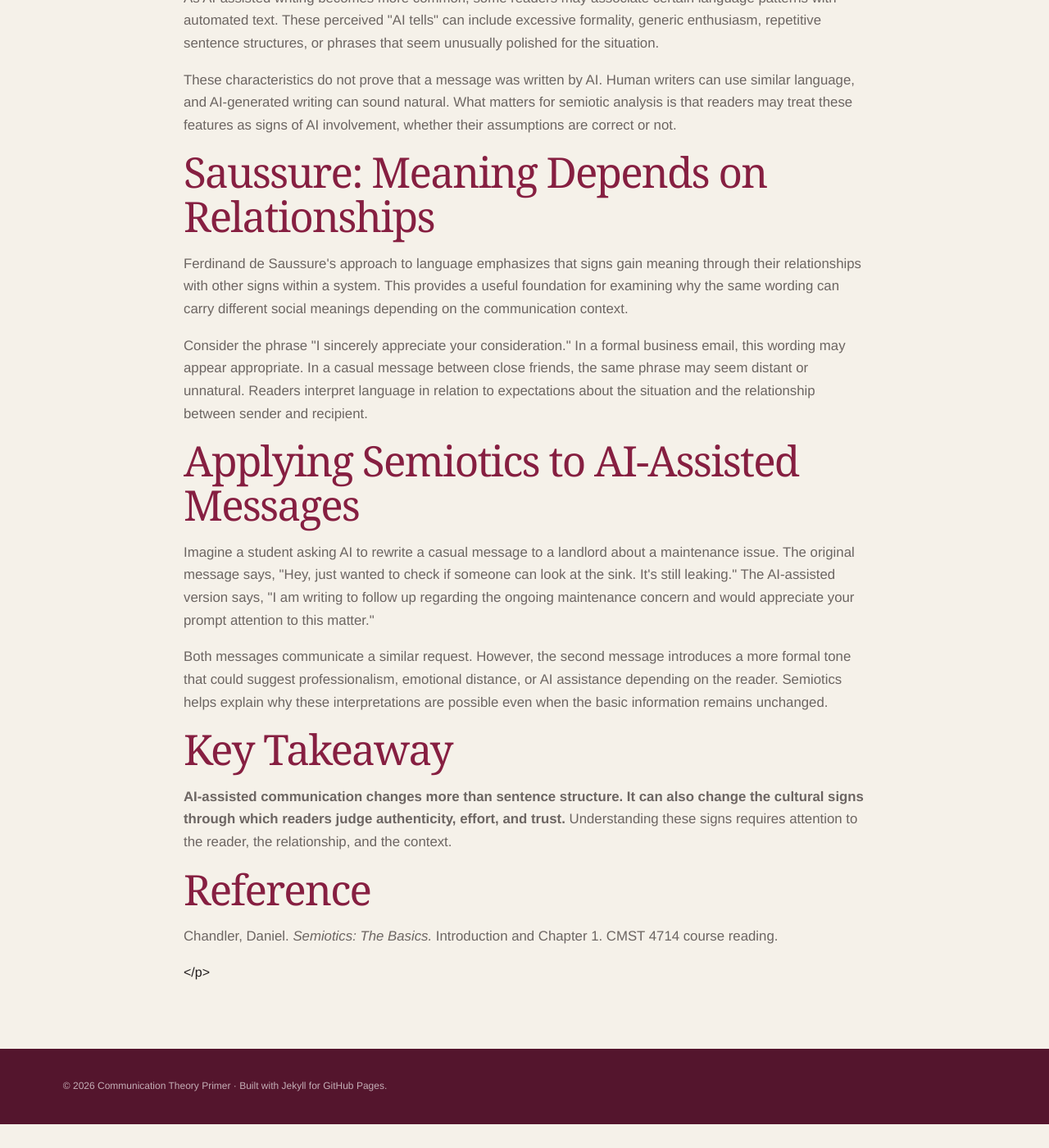
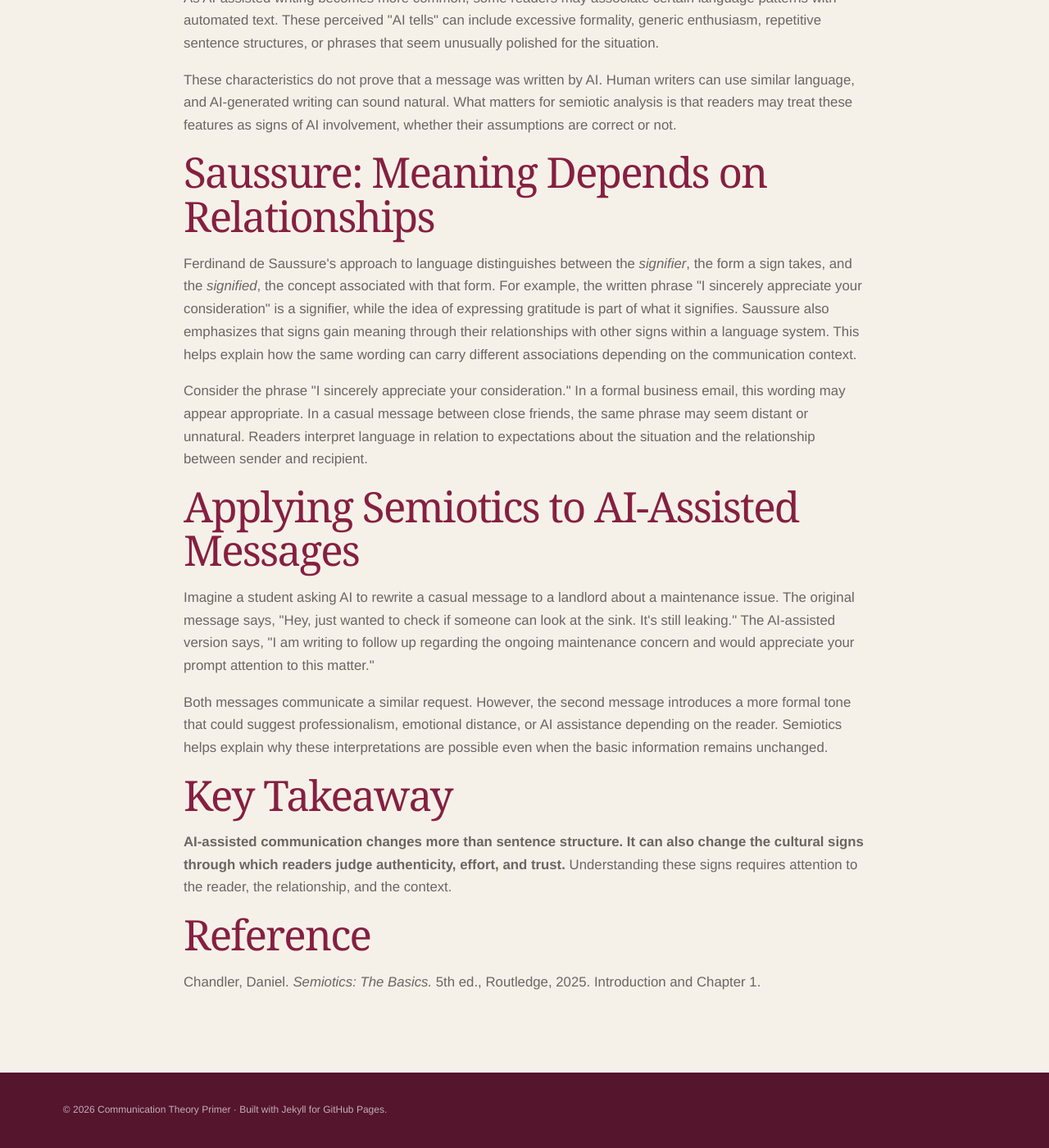
Before and after one commit to gsamuel2004/Primer, a Jekyll site: the page built from theory/meaning-culture.md, in a window 1280 px wide and 1400 px high, scrolled down 1262 px. Shown: the whole window at 82% size. Built offline with Jekyll 4.4.1, drawn with Linux system fonts in a browser that asks for light colours; before the commit the page ends 2633 px from its top, so only the background shows below that.

Commit message:
Revise Saussure's theory and update reference citation
Updated the explanation of Saussure's theory of signs and revised the reference format.

```diff
--- a/theory/meaning-culture.md
+++ b/theory/meaning-culture.md
@@ -25,7 +25,7 @@ permalink: /theory/meaning-culture/
 <p>These characteristics do not prove that a message was written by AI. Human writers can use similar language, and AI-generated writing can sound natural. What matters for semiotic analysis is that readers may treat these features as signs of AI involvement, whether their assumptions are correct or not.</p>
 
 <h2>Saussure: Meaning Depends on Relationships</h2>
-<p>Ferdinand de Saussure's approach to language emphasizes that signs gain meaning through their relationships with other signs within a system. This provides a useful foundation for examining why the same wording can carry different social meanings depending on the communication context.</p>
+<p>Ferdinand de Saussure's approach to language distinguishes between the <em>signifier</em>, the form a sign takes, and the <em>signified</em>, the concept associated with that form. For example, the written phrase "I sincerely appreciate your consideration" is a signifier, while the idea of expressing gratitude is part of what it signifies. Saussure also emphasizes that signs gain meaning through their relationships with other signs within a language system. This helps explain how the same wording can carry different associations depending on the communication context.</p>
 <p>Consider the phrase "I sincerely appreciate your consideration." In a formal business email, this wording may appear appropriate. In a casual message between close friends, the same phrase may seem distant or unnatural. Readers interpret language in relation to expectations about the situation and the relationship between sender and recipient.</p>
 
 <h2>Applying Semiotics to AI-Assisted Messages</h2>
@@ -36,6 +36,5 @@ permalink: /theory/meaning-culture/
 <p><strong>AI-assisted communication changes more than sentence structure. It can also change the cultural signs through which readers judge authenticity, effort, and trust.</strong> Understanding these signs requires attention to the reader, the relationship, and the context.</p>
 
 <h2>Reference</h2>
-<p>Chandler, Daniel. <em>Semiotics: The Basics.</em> Introduction and Chapter 1. CMST 4714 course reading.</p>
-  </p>
+<p>Chandler, Daniel. <em>Semiotics: The Basics.</em> 5th ed., Routledge, 2025. Introduction and Chapter 1.</p>
 </article>
```
